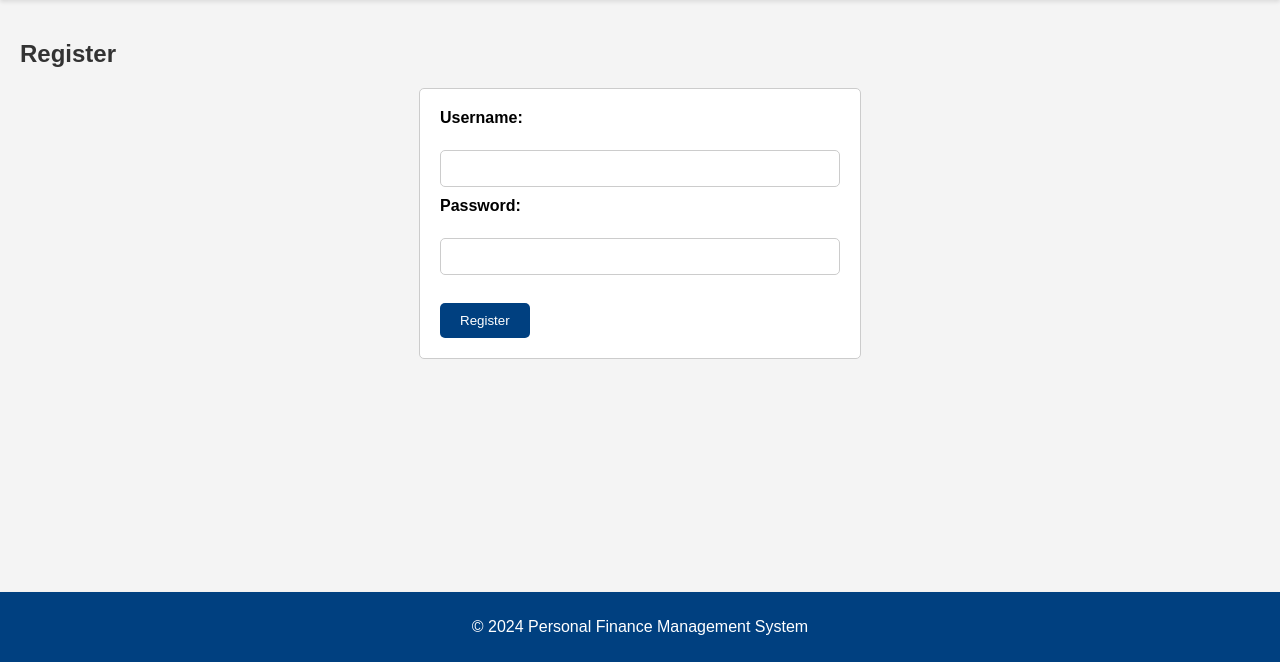
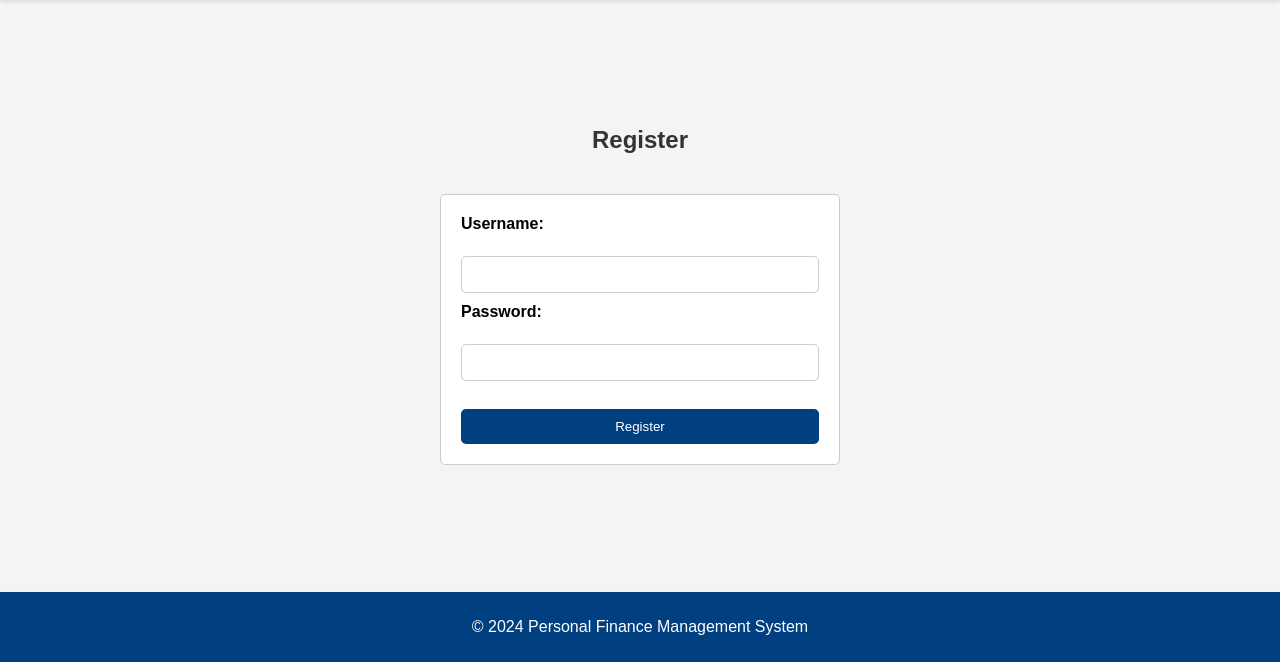
Before and after one commit to G-spec768/Personal-Finance-Manager, a PHP site: page /register.php in a window 1280 px wide. Shown: the part 138-800 px from the top of the page. Run offline with PHP 8.4, Linux system fonts and the light colour scheme.

Commit message:
Updated the styles.css

```diff
--- a/Personal Finance Manager/public/styles.css
+++ b/Personal Finance Manager/public/styles.css
@@ -28,6 +28,10 @@ footer {
 main {
     padding: 20px;
     flex: 1;
+    display: flex;
+    justify-content: center; /* Center content horizontally */
+    align-items: center; /* Center content vertically */
+    flex-direction: column;
 }
 
 h1, h2 {
@@ -50,7 +54,9 @@ form {
     border: 1px solid #ccc;
     border-radius: 5px;
     max-width: 400px;
-    margin: 0 auto;
+    width: 100%; /* Ensure form takes full width of its container */
+    margin: 20px 0; /* Add margin to separate forms from other elements */
+    box-sizing: border-box; /* Ensure padding and border are included in the element's total width and height */
 }
 
 label {
@@ -65,6 +71,7 @@ input[type="text"], input[type="password"] {
     margin-bottom: 10px;
     border: 1px solid #ccc;
     border-radius: 5px;
+    box-sizing: border-box; /* Ensure padding and border are included in the element's total width and height */
 }
 
 input[type="submit"] {
@@ -74,6 +81,8 @@ input[type="submit"] {
     padding: 10px 20px;
     border-radius: 5px;
     cursor: pointer;
+    width: 100%; /* Ensure button takes full width of its container */
+    box-sizing: border-box; /* Ensure padding and border are included in the element's total width and height */
 }
 
 input[type="submit"]:hover {
```
